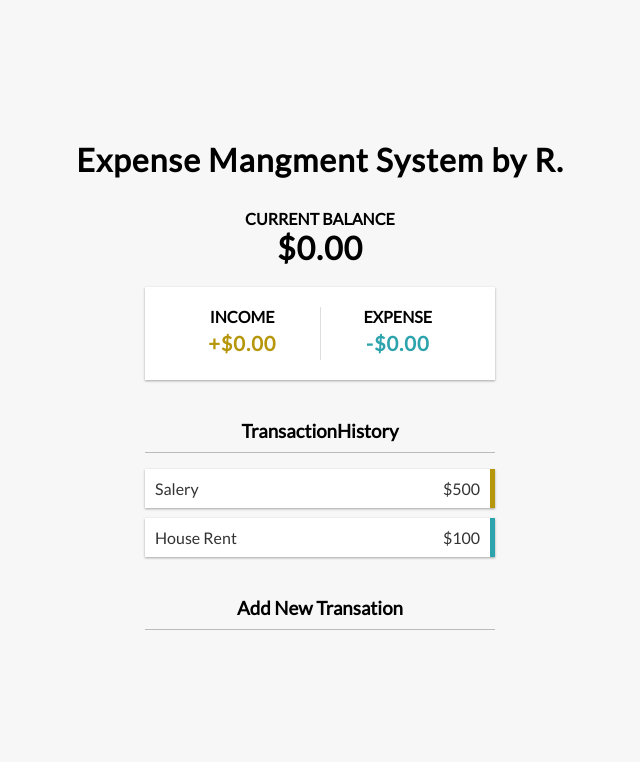
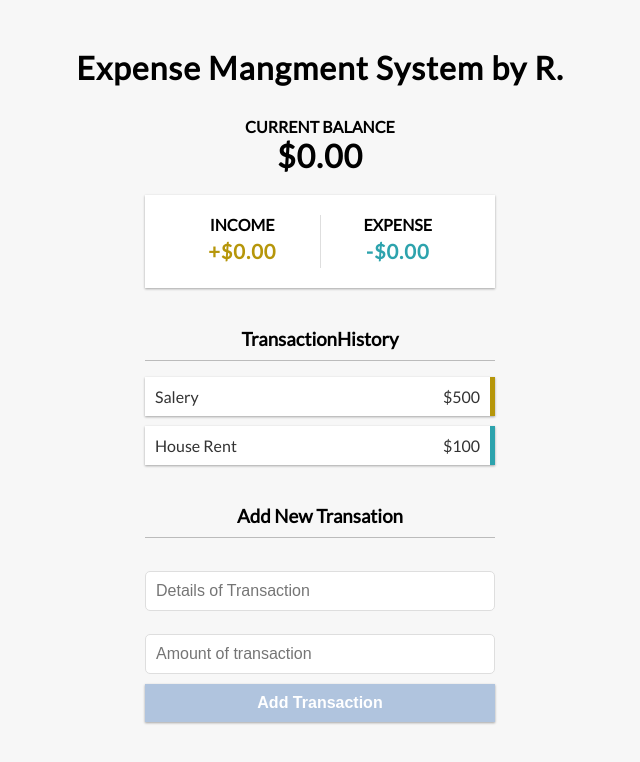
Before and after one commit to Nabeel87/expence-mang-sys, a React (Create React App) app: page / in a window 1280 px wide. Shown: the top 762 px of the page, without its empty margins (320-960 px from the left). Built offline with nearby package versions, Linux system fonts and the light colour scheme.

Commit message:
ui add transaction

```diff
--- a/src/components/AddTransation.js
+++ b/src/components/AddTransation.js
@@ -4,6 +4,21 @@ export const AddTransation = () => {
   return (
     <div>
         <h3>Add New Transation</h3>
+        <form>
+          <div className="form-control">
+            <label htmlFor="description">
+
+            </label>
+            <input type="text" placeholder="Details of Transaction" />
+          </div>
+          <div className="form-control">
+            <label htmlFor="transactionamount">
+
+            </label>
+            <input type="text" placeholder="Amount of transaction" />
+          </div>
+          <button className="btn"> Add Transaction</button>
+        </form>
     </div>
   )
 }
```
